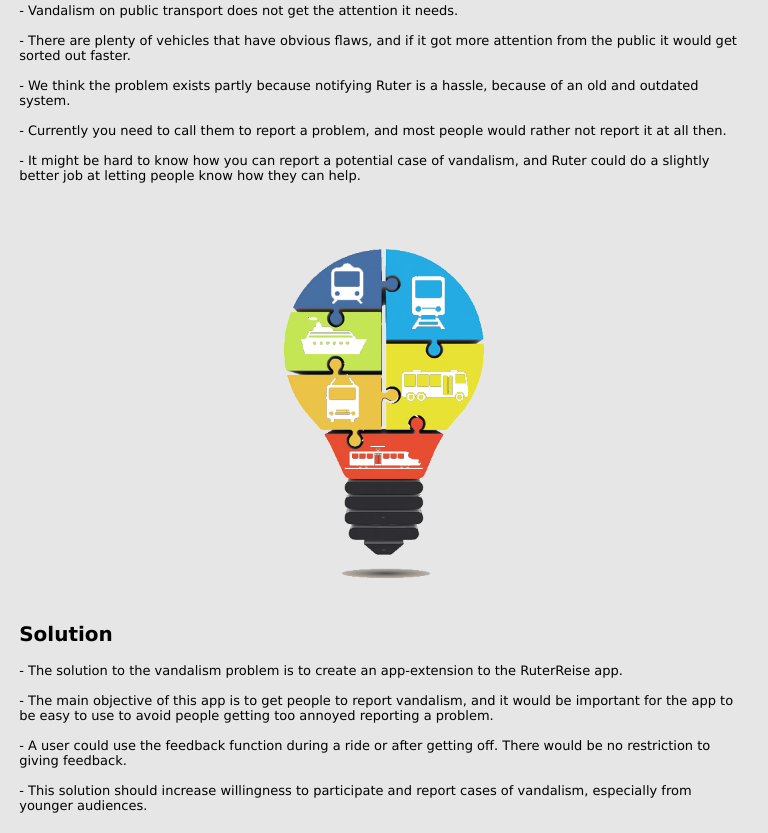
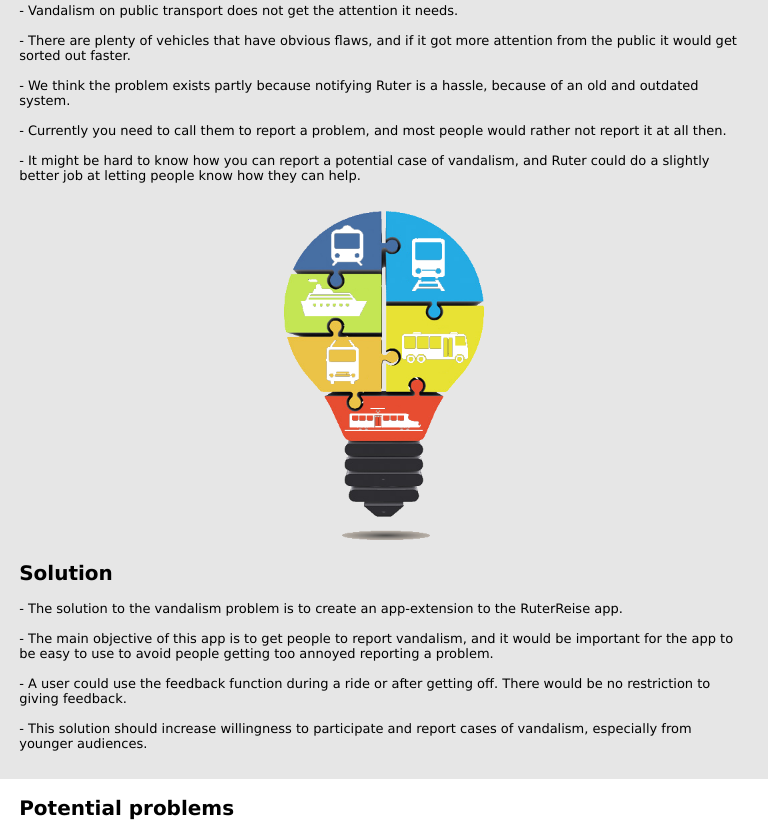
Before and after one commit to Markus1412/webproject, a website: page webproject/public_html/index.html in a window 768 px wide. Shown: the part 710-1543 px from the top of the page. Drawn offline with Linux system fonts and the light colour scheme.

Commit message:
mobil fiks

```diff
--- a/webproject/public_html/CSS/mainpage.css
+++ b/webproject/public_html/CSS/mainpage.css
@@ -284,6 +284,11 @@ li a:hover {
 }
 
 
+@media only screen and (min-width: 641px){
+    .dropdown{
+        display:none;
+    }
+}
 
 @media only screen and (min-width: 0px) and (max-width: 640px) {
     #header_text{
@@ -354,12 +359,18 @@ li a:hover {
 }
 
 @media only screen and (min-width: 0px) and (max-width: 1012px){
-    #p3_problemBox, #p3_problemSoloutionImage, #p3_solutionBox{
+    #p3_problemBox{
         width:95%;
         text-align: left;
     }
 
-    #p3_problemSoloutionImage{
+    #p3_solutionBox{
+        width:95%;
+        text-align: left;
+        margin-top:0;
+    }
+
+    #p3_problemSolutionImage{
         margin-top:0;
     }
 
@@ -377,9 +388,3 @@ li a:hover {
         height:15%;
     }
 }
-
-@media only screen and (min-width: 641px){
-    .dropdown{
-        display:none;
-    }
-}
```
Also changed, not shown: 1 other file.
